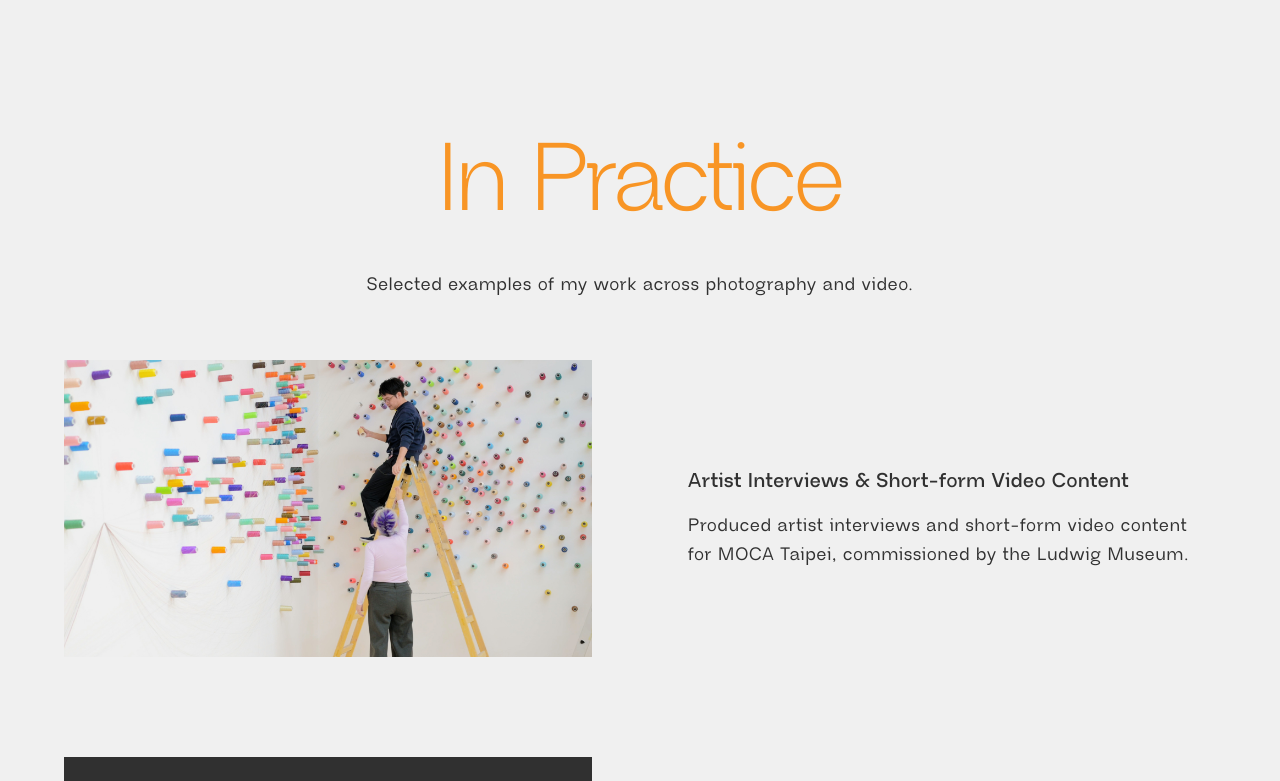
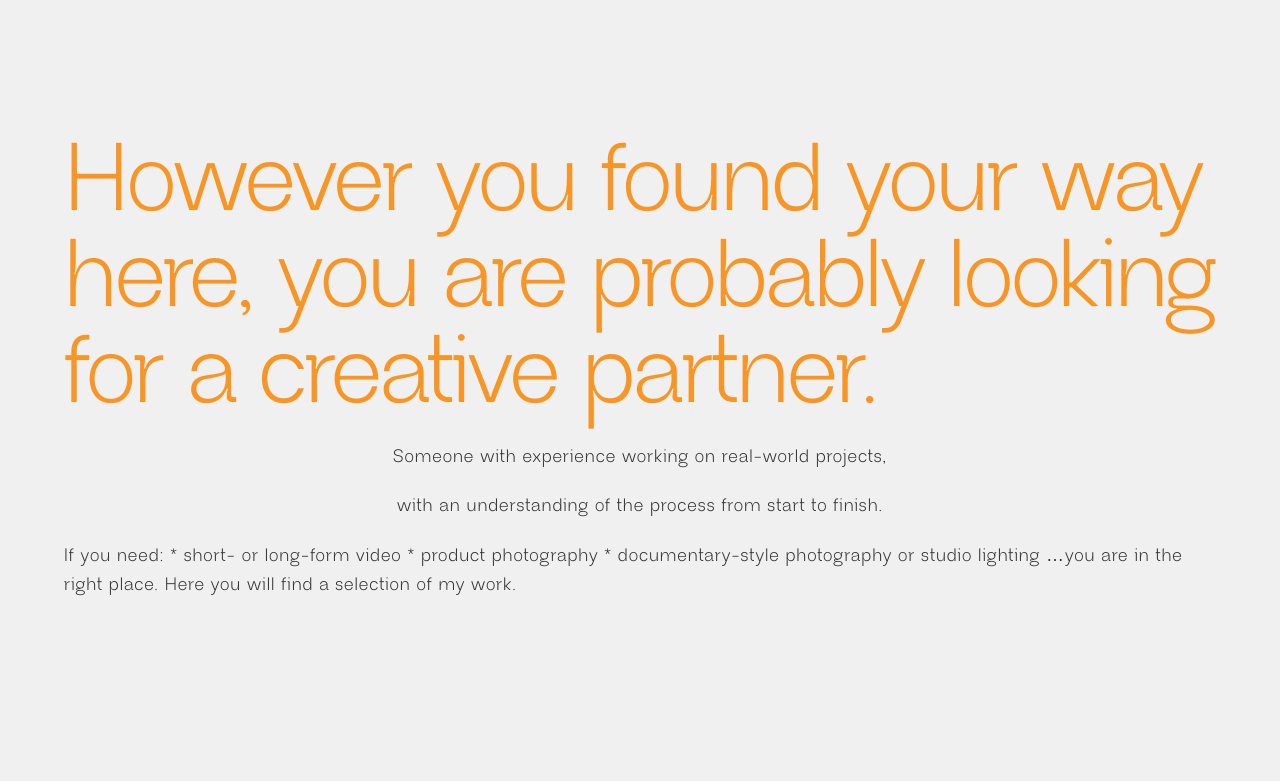
Before and after one commit to zmariann/zmariann2026, a Next.js app: page / in a window 1280 px wide. Shown: the part 1593-2374 px from the top of the page. Built offline with nearby package versions, Linux system fonts and the light colour scheme.

Commit message:
feat: add intro section

```diff
--- /dev/null
+++ b/app/components/sections/Intro.tsx
@@ -0,0 +1,25 @@
+import { Heading } from "../ui/typography/Heading";
+import { Text } from "../ui/typography/Text";
+
+export function Intro() {
+    return (
+        <section className="flex flex-col items-center justify-center gap-5">
+            <Heading level={1} color="carrot">However you found your way here, you are probably looking for a creative&nbsp;partner.</Heading>
+            <Text>Someone with experience working on real-world&nbsp;projects,
+</Text>
+            <Text>with an understanding of the process from start&nbsp;to&nbsp;finish.</Text>
+            <Text>
+
+                If you need:
+
+                * short- or long-form video
+                * product photography
+                * documentary-style photography or studio lighting
+
+                …you are in the right place.
+
+                Here you will find a selection of my work.
+            </Text></section>
+
+    )
+}
--- a/app/page.tsx
+++ b/app/page.tsx
@@ -4,6 +4,7 @@ import { Section } from "./components/layout/Section";
 import { FeaturedProjects } from "./components/sections/FeaturedProjects";
 import { Container } from "./components/layout/Container";
 import { Testimonials } from "./components/sections/Testimonials";
+import { Intro } from "./components/sections/Intro";
 
 export default function Home() {
   return (
@@ -11,6 +12,14 @@ export default function Home() {
       <Hero />
 
       <Collaborations />
+
+
+      <Section>
+        <Container>
+          <Intro />
+        </Container>
+      </Section>
+
 
       <Section>
         <Container>
```
